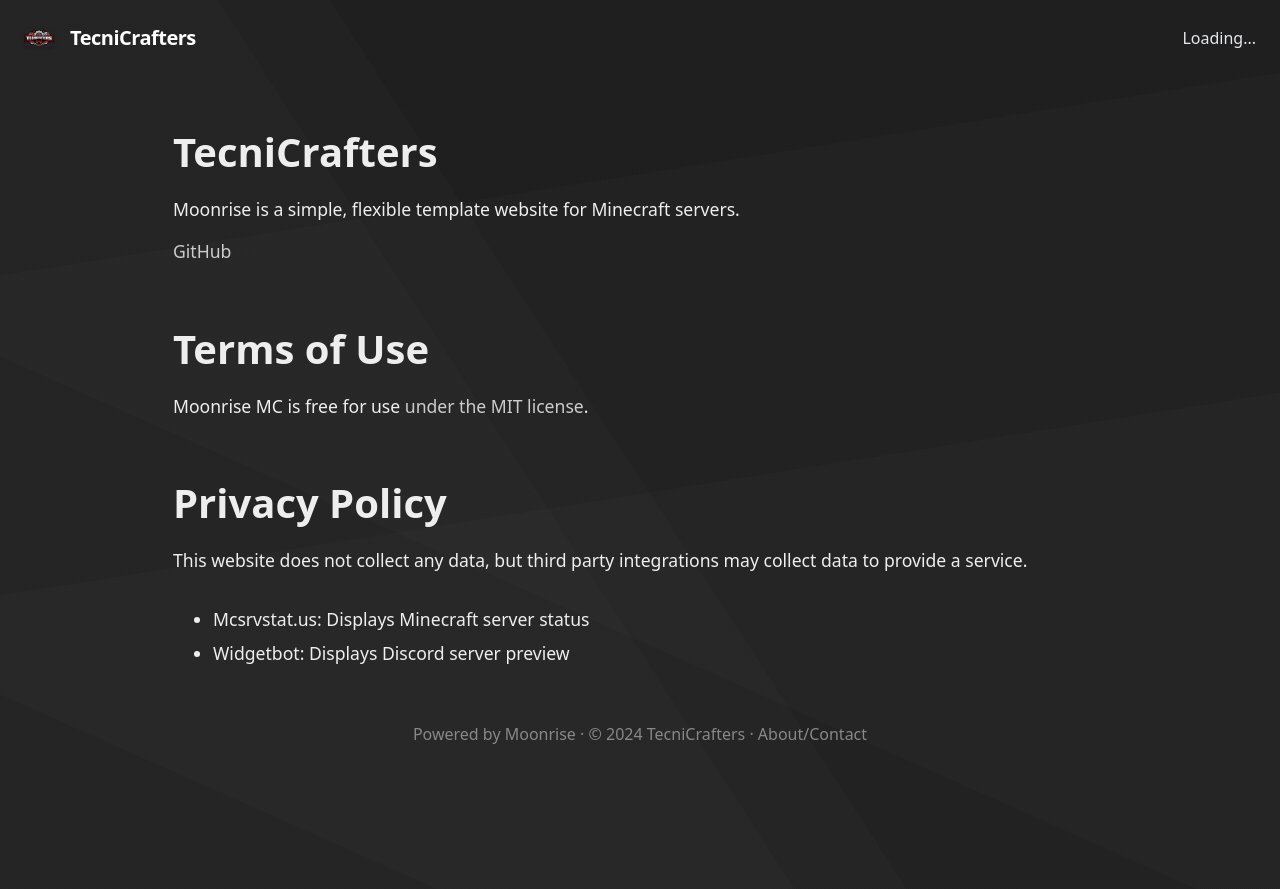
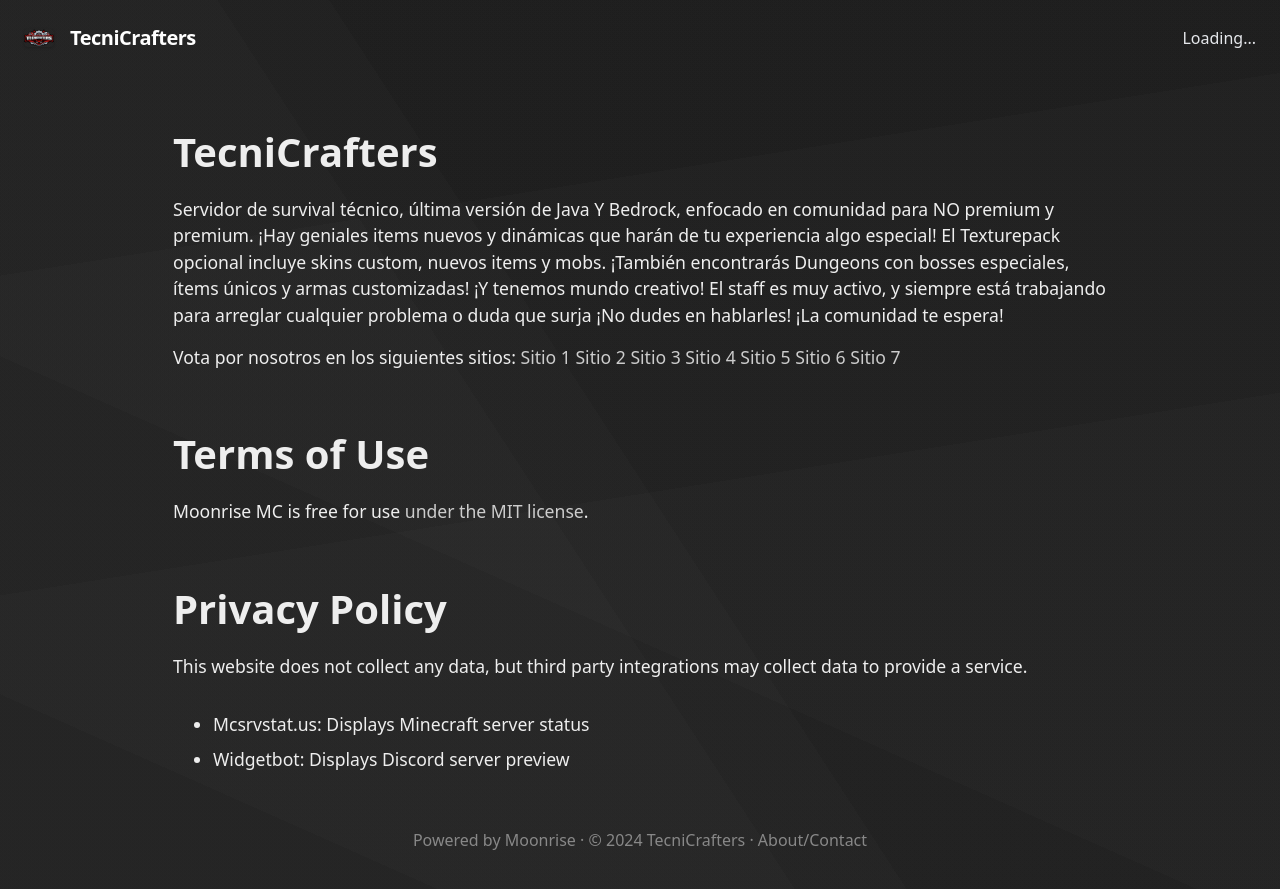
Before and after one commit to GodJar/tecnicraftersweb, a Jekyll site: the page built from docs/about.md, in a window 1280 px wide. Shown: the top 889 px of the page. Built offline with Jekyll 4.4.1, drawn with Linux system fonts in a browser that asks for light colours; our own code applies the rules of GitHub Pages for plain Markdown files.

Commit message:
Update about.md

```diff
--- a/docs/about.md
+++ b/docs/about.md
@@ -5,9 +5,21 @@
 
 # {{ site.serverName }}
 
-Moonrise is a simple, flexible template website for Minecraft servers.
+Servidor de survival técnico, última versión de Java Y Bedrock, enfocado en comunidad para NO premium y premium.
+¡Hay geniales items nuevos y dinámicas que harán de tu experiencia algo especial! El Texturepack opcional incluye skins custom, nuevos items y mobs.
+¡También encontrarás Dungeons con bosses especiales, ítems únicos y armas customizadas!
+¡Y tenemos mundo creativo!
+El staff es muy activo, y siempre está trabajando para arreglar cualquier problema o duda que surja ¡No dudes en hablarles!
+¡La comunidad te espera!
 
-[GitHub](https://github.com/coffeebank/moonrise)
+Vota por nosotros en los siguientes sitios:
+[Sitio 1](https://minecraftservers.org/vote/663624)
+[Sitio 2](https://servidoresdeminecraft.es/server/vote/8ae9fXBk/play.tecnicrafters.net)
+[Sitio 3](https://topminecraftservers.org/server/38091)
+[Sitio 4](https://www.40servidoresmc.es/tecnicrafters-votar)
+[Sitio 5](https://minecraft-mp.com/server/333602/vote/)
+[Sitio 6](https://www.planetminecraft.com/server/tecnicrafters/vote/)
+[Sitio 7](https://minecraft-server.net/vote/TecniCrafters/)
 
 
 # Terms of Use
```
